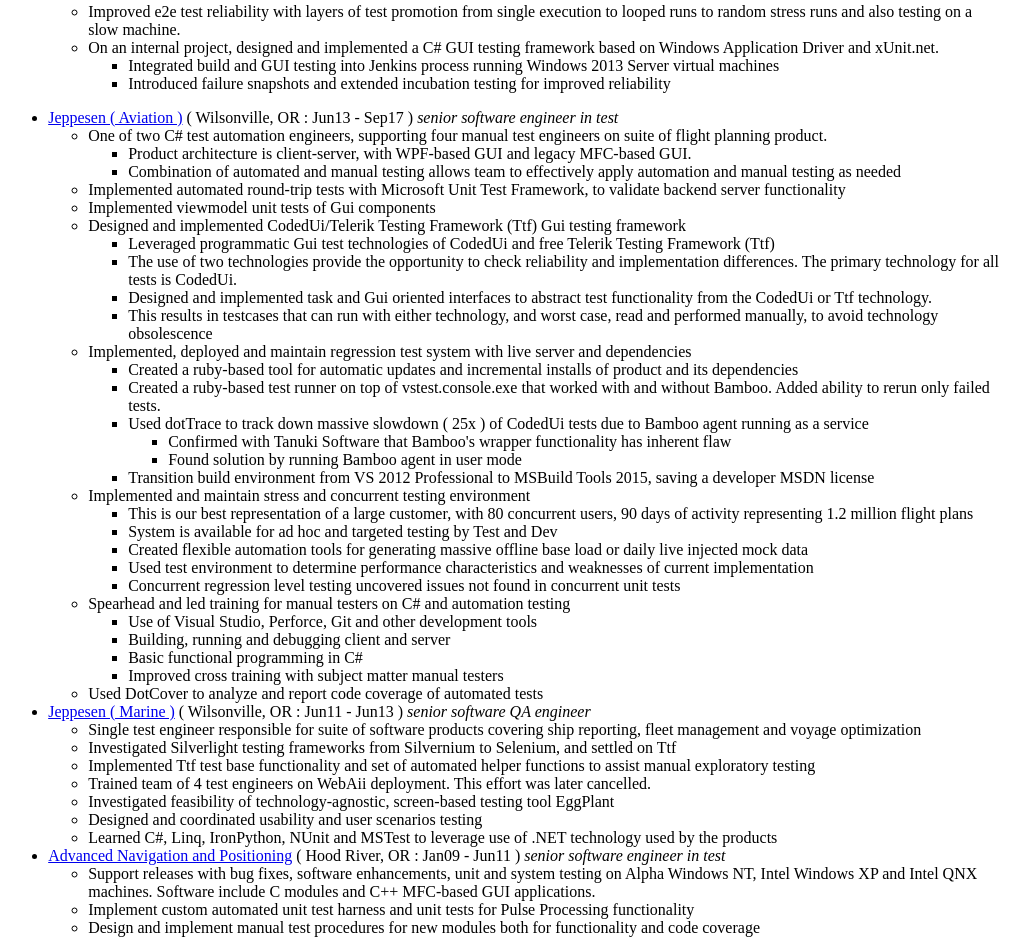
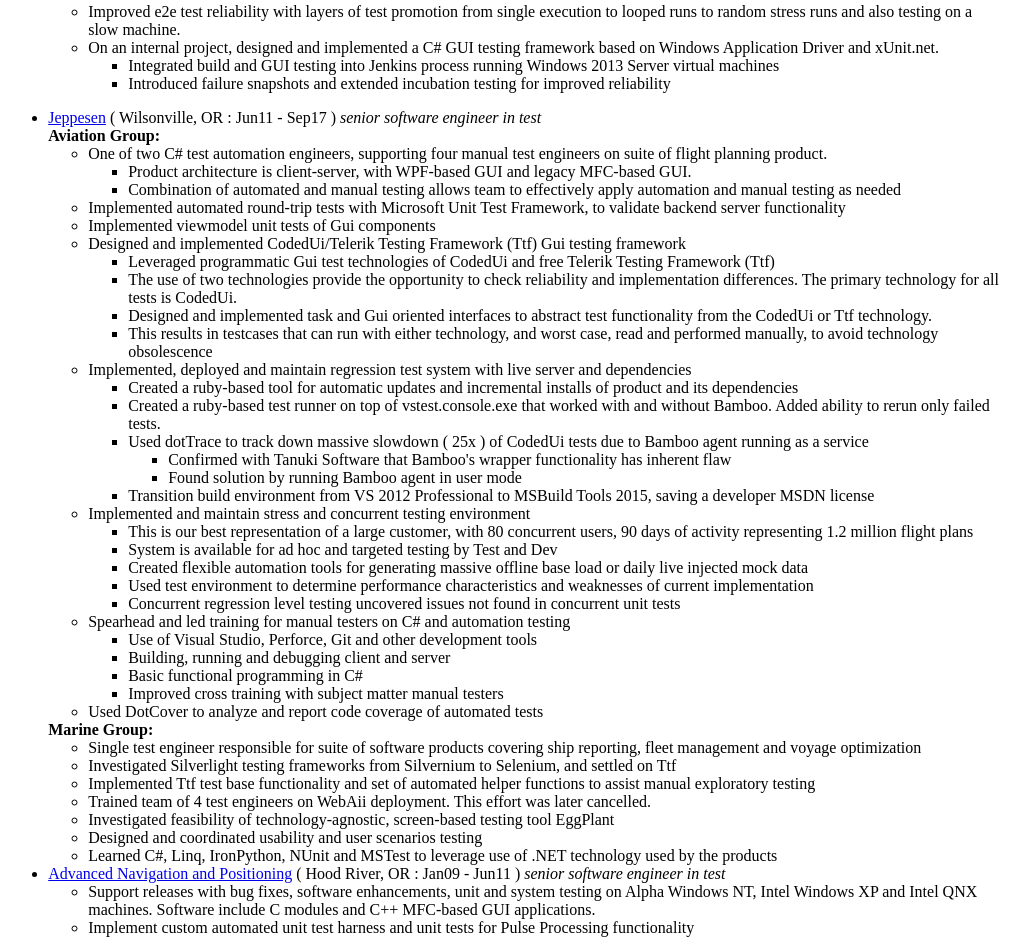
Before and after one commit to khtan/khtan.github.io, a plain HTML site: page resumeXml/index.htm in a window 1280 px wide. Shown: the part 1508-2446 px from the top of the page, without its empty margins (136-1165 px from the left). Drawn offline with nearby package versions, Linux system fonts and the light colour scheme; files that its build step writes are made by us from their sources.

Commit message:
Combine 2 Jeppesens into one, prevent length of employment to be misinterpreted

```diff
--- a/resumeXml/index.htm
+++ b/resumeXml/index.htm
@@ -145,13 +145,14 @@
     </ul>
 </ul>
 <ul>
-   <li><a href="http://www.jeppesen.com">Jeppesen ( Aviation )</a>
+   <li><a href="http://www.jeppesen.com">Jeppesen</a>
                   ( Wilsonville, OR :
-                    Jun13 -
+                    Jun11 -
                     Sep17
                   )
                   <i>senior software engineer in test</i>
    </li>
+   <b>Aviation Group:</b>
    <ul>
       <li>One of two C# test automation engineers, supporting four manual test engineers on suite of flight planning product.</li>
       <ul>
@@ -195,13 +196,7 @@
       </ul>
    <li>Used DotCover to analyze and report code coverage of automated tests</li>
 </ul>
-   <li><a href="http://www.jeppesen.com">Jeppesen ( Marine )</a>
-                  ( Wilsonville, OR :
-                    Jun11 -
-                    Jun13
-                  )
-                  <i>senior software QA engineer</i>
-   </li>
+   <b>Marine Group:</b>
    <ul>
      <li>Single test engineer responsible for suite of software products covering ship reporting, fleet management and voyage optimization</li>
      <li>Investigated Silverlight testing frameworks from Silvernium to Selenium, and settled on Ttf</li>
```
